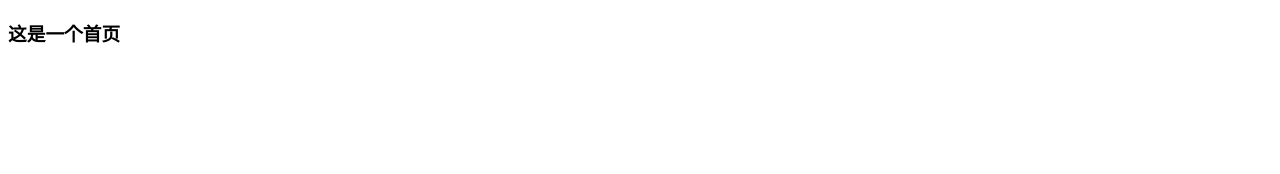
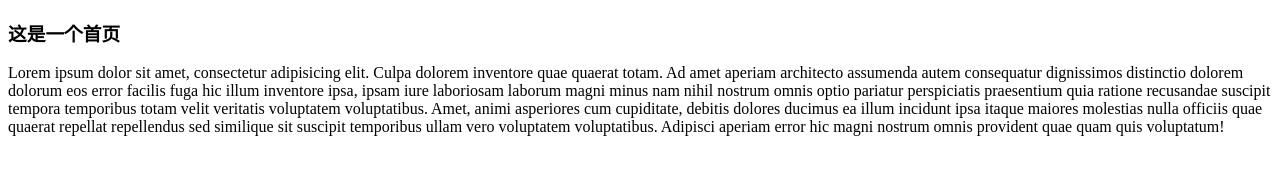
Before and after one commit to bolala520/github, a plain HTML site: page index.html in a window 1280 px wide. Drawn offline with Linux system fonts and the light colour scheme.

Commit message:
加段落

```diff
--- a/index.html
+++ b/index.html
@@ -6,5 +6,6 @@
 </head>
 <body>
 <h3>这是一个首页</h3>
+<p>Lorem ipsum dolor sit amet, consectetur adipisicing elit. Culpa dolorem inventore quae quaerat totam. Ad amet aperiam architecto assumenda autem consequatur dignissimos distinctio dolorem dolorum eos error facilis fuga hic illum inventore ipsa, ipsam iure laboriosam laborum magni minus nam nihil nostrum omnis optio pariatur perspiciatis praesentium quia ratione recusandae suscipit tempora temporibus totam velit veritatis voluptatem voluptatibus. Amet, animi asperiores cum cupiditate, debitis dolores ducimus ea illum incidunt ipsa itaque maiores molestias nulla officiis quae quaerat repellat repellendus sed similique sit suscipit temporibus ullam vero voluptatem voluptatibus. Adipisci aperiam error hic magni nostrum omnis provident quae quam quis voluptatum!</p>
 </body>
 </html>
```
